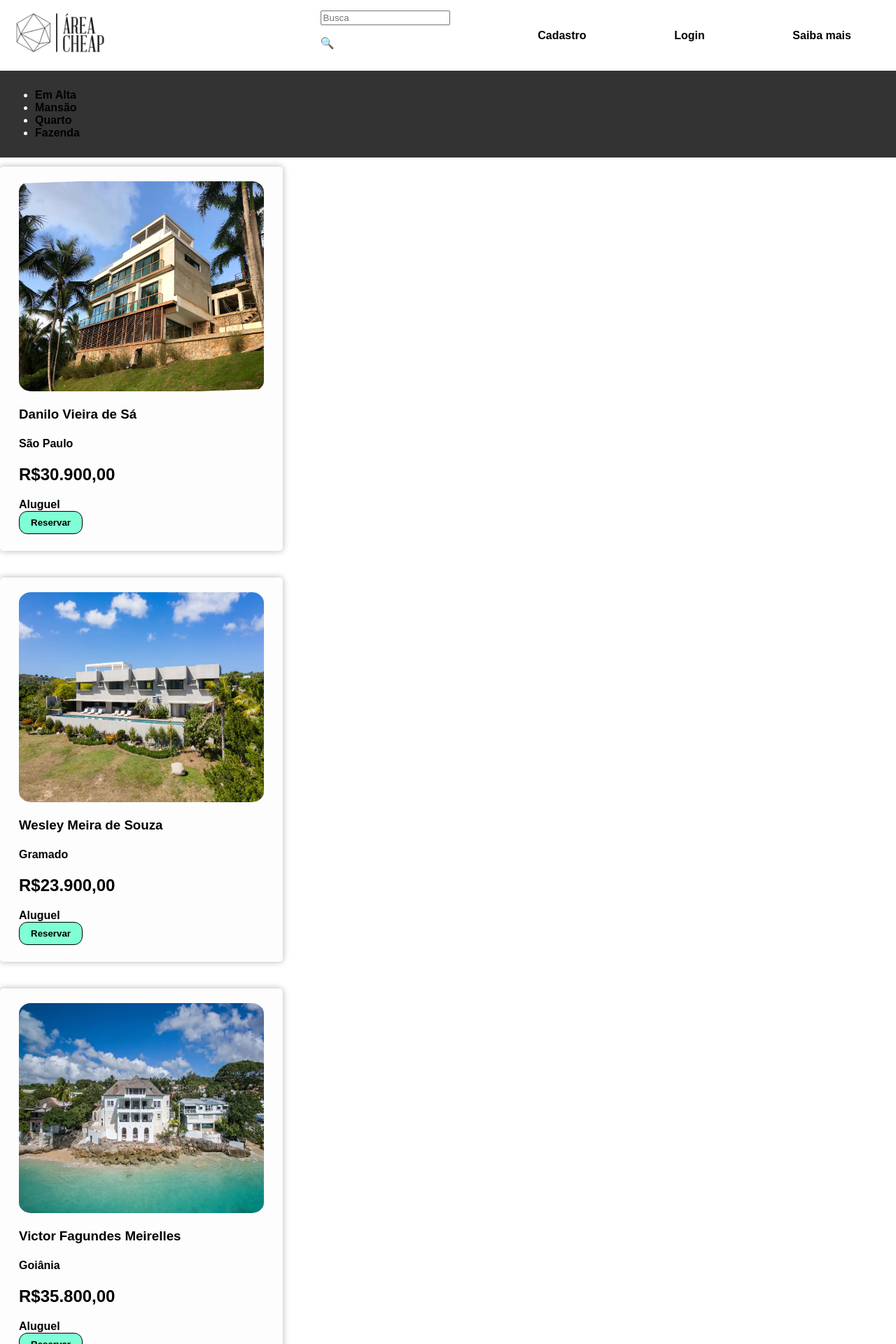
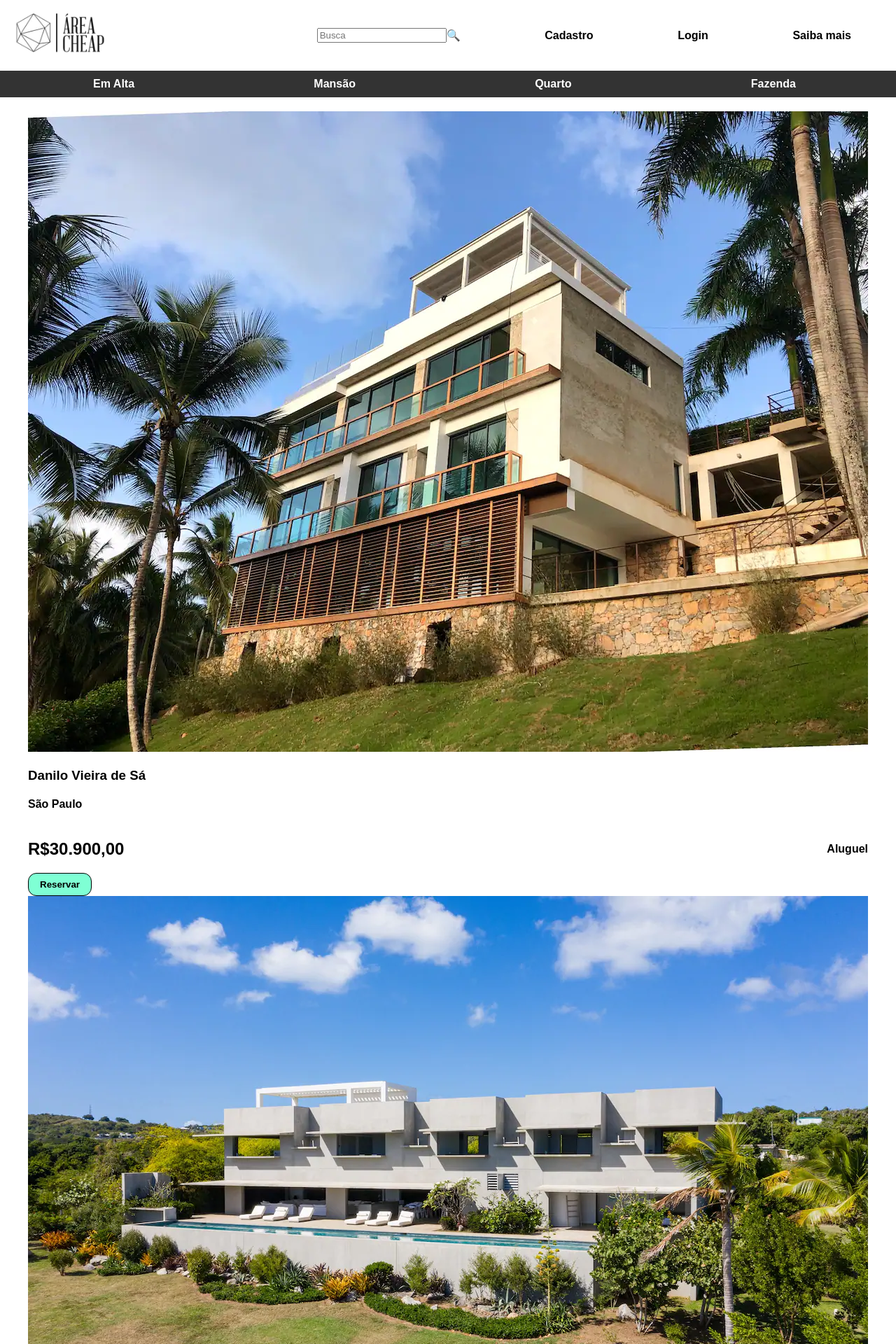
Before and after one commit to denidev0101/projAreaCheap, a PHP site: page /index.php?type=mansoes in a window 1280 px wide. Shown: the top 1920 px of the page at 70% size. Run offline with PHP 8.4, Linux system fonts and the light colour scheme.

Commit message:
Update estilizar.css

```diff
--- a/estilizar.css
+++ b/estilizar.css
@@ -54,58 +54,56 @@ nav{
   text-decoration: none;
 }
 
-
-/* Cards de listagem */
-.listing-card {
-
-    background-color: #fdfdfd;
-    box-shadow: 0px 0px 10px rgba(0, 0, 0, 0.3);
-    width: 400px;
-    padding-top: 10px;
-    padding-left: 2px;
-    padding-right: 2px;
-    padding-bottom: 24px;
-    border-radius: 5px;
-    display: flex;
-    flex-direction: column;
-    justify-content: center;
-    align-items: center;
-    margin-bottom: 3%;
-    margin-top: 1%;
-    text-decoration: none;
+nav ul {
+  list-style-type: none;
+  margin: 0;
+  padding: 0;
+  display: flex;
+  justify-content: space-around;
 }
 
-.listing-card  img{
-  width: 350px;
-  height: 300px;
-  border-radius: 5%;
-  margin-top: 3%;
+nav ul li {
+  display: inline;
+  margin-right: 10px;
+
+}
+
+nav ul li a {
+  color: #fff;
   text-decoration: none;
 }
+#btn{
+display: flex;
+height:25px;
+align-items: center;
 
-.listing-card > div{
-  margin-left: -40%;
-  text-decoration: none;
 }
-#but{
+/* Seção principal */
+main {
+  padding: 20px;
+  display: flex;
+  justify-content: space-around;
+  flex-wrap: wrap;
+}
+/*.divFora{
+width: 100%;
 
-  display: flex;
+}
+*/
+
+#aluguel{
+
+display: flex;
 align-items: center;
 justify-content: space-between;
 
 }
 
-/* Rodapé */
-footer {
-  background-color: #333;
-  color: #fff;
-  padding: 20px;
-  text-align: center;
+.detalheCidade
+{
+
+display: flex;
+align-items: center;
+justify-content: space-between;
 
 }
-#pfooter{
-text-align: left;
-padding-top: 2%;
-padding-bottom: 5%;
-
-}
```
